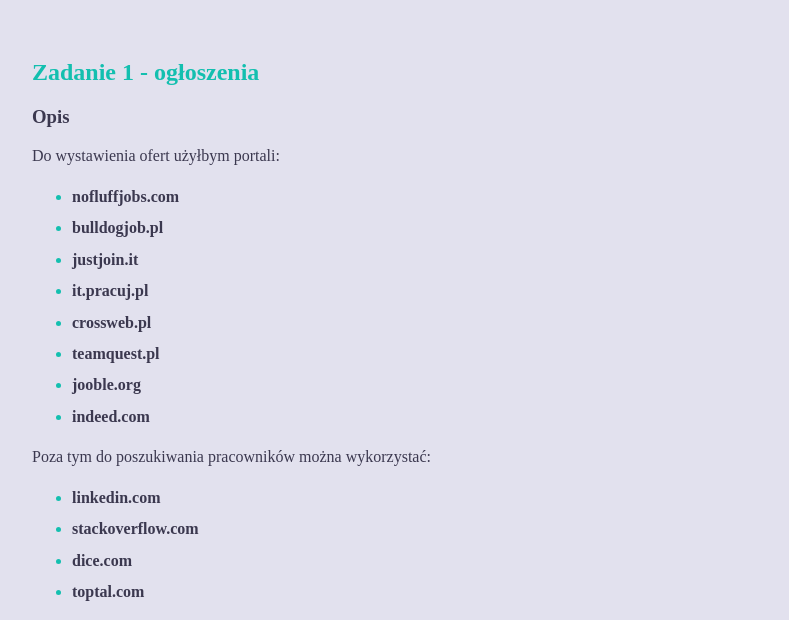
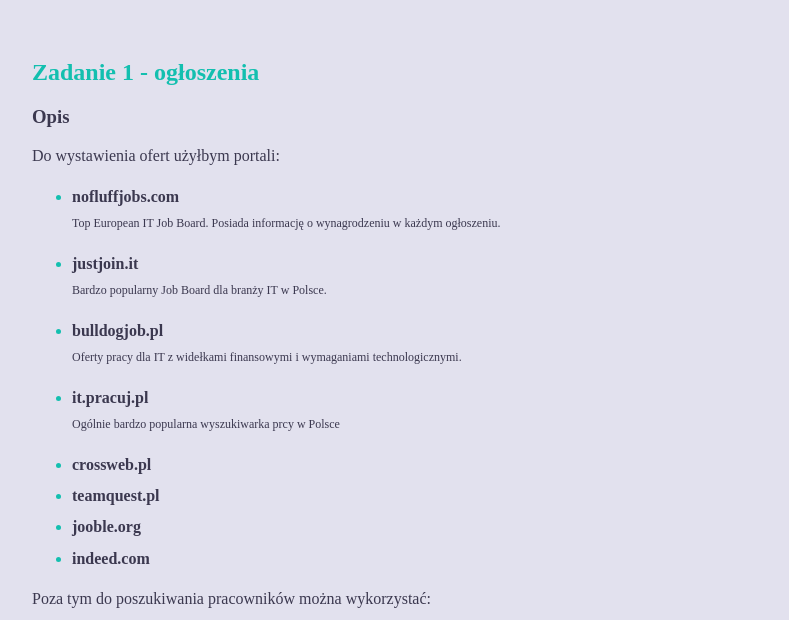
Before and after one commit to BartekSwiderski/PeopleTrust, a plain HTML site: page index.html in a window 1280 px wide. Shown: the part 119-739 px from the top of the page, without its empty margins (183-972 px from the left). Drawn offline with Linux system fonts and the light colour scheme; a web font is replaced by a local one.

Commit message:
poprawki

```diff
--- a/index.html
+++ b/index.html
@@ -26,15 +26,31 @@
           <a class="index__link" href="https://nofluffjobs.com/pl"
             >nofluffjobs.com</a
           >
-        </li>
-        <li class="index__list">
-          <a class="index__link" href="https://bulldogjob.pl/">bulldogjob.pl</a>
+          <p class="link-text">
+            Top European IT Job Board. Posiada informację o wynagrodzeniu w
+            każdym ogłoszeniu.
+          </p>
         </li>
         <li class="index__list">
           <a class="index__link" href="https://justjoin.it/">justjoin.it</a>
+          <p class="link-text">
+            Bardzo popularny Job Board dla branży IT w Polsce.
+          </p>
         </li>
+
+        <li class="index__list">
+          <a class="index__link" href="https://bulldogjob.pl/">bulldogjob.pl</a>
+          <p class="link-text">
+            Oferty pracy dla IT z widełkami finansowymi i wymaganiami
+            technologicznymi.
+          </p>
+        </li>
+
         <li class="index__list">
           <a class="index__link" href="https://it.pracuj.pl/">it.pracuj.pl</a>
+          <p class="link-text">
+            Ogólnie bardzo popularna wyszukiwarka prcy w Polsce
+          </p>
         </li>
         <li class="index__list">
           <a class="index__link" href="https://crossweb.pl/">crossweb.pl</a>
--- a/src/sass/_index.scss
+++ b/src/sass/_index.scss
@@ -50,7 +50,7 @@
   }
   &__btn-link:hover{
     background-color: getCol('span');
-    color: getCol('text');;
+    color: getCol('text');
   }
   &__btn-grid{
     list-style: none;
@@ -61,3 +61,10 @@
 .bottom{
   margin-bottom: 10px;
 }
+.link-text{
+  cursor: auto;
+  color: getCol('text');
+  font-size: 12px;
+  margin-top: 0px;
+
+}
```
Also changed, not shown: src/sass/main.css, 3 other files.
